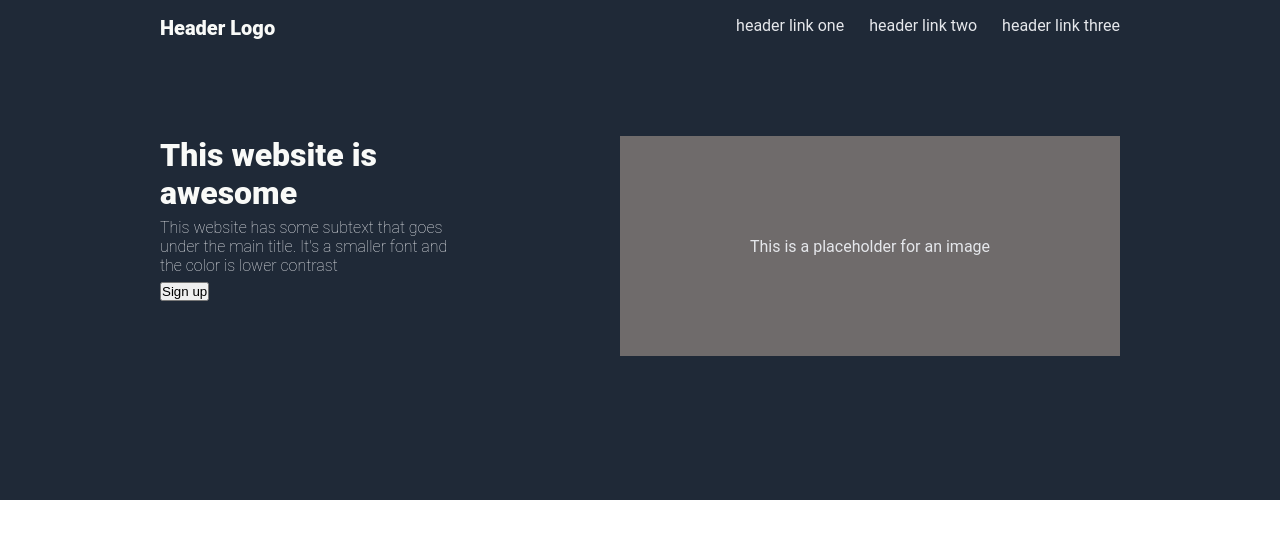
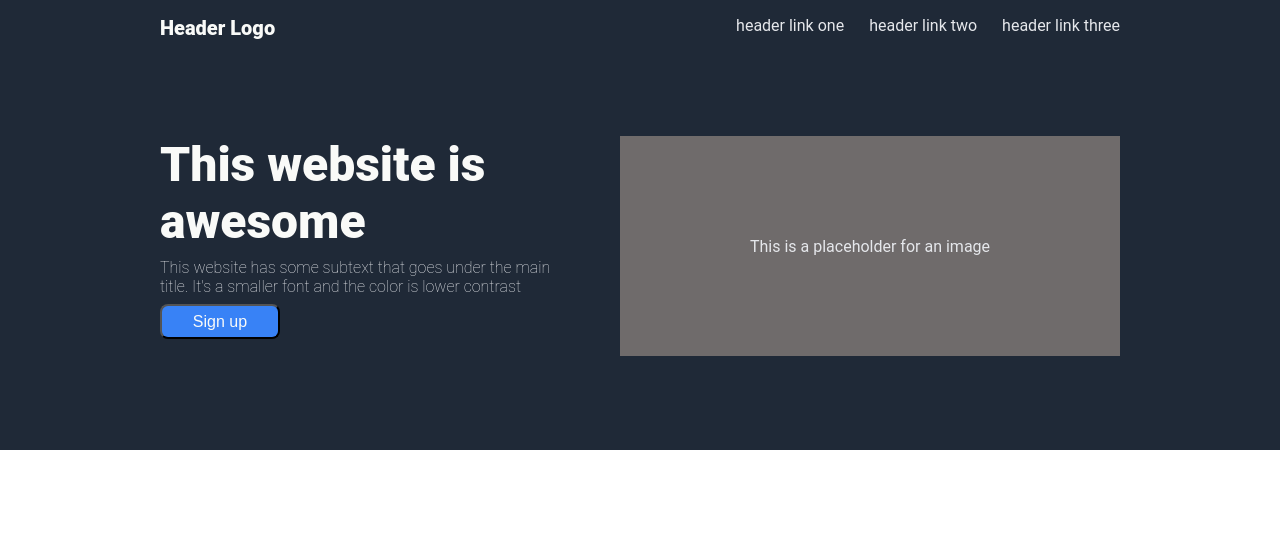
Before and after one commit to AliHassanL12/landing-page, a plain HTML site: page index.html in a window 1280 px wide. Drawn offline with Linux system fonts and the light colour scheme.

Commit message:
Style header button and text
Improved on some styling for the basic button, and the text that
is on the sign up part of the header, the overall height of the
header was also changed to make it look more proportionate rela-
tive to everything else.

```diff
--- a/css/style.css
+++ b/css/style.css
@@ -30,7 +30,7 @@ ul {
 .header {
     display: flex;
     flex-direction: column;
-    height: 500px;
+    height: 450px;
     background-color: #1f2937;
 }
 
@@ -52,7 +52,7 @@ ul {
 }
 
 .website-descr {
-    width: 300px;
+    width: 400px;
     height: 220px;
     flex-shrink: 0;
 }
@@ -70,15 +70,26 @@ ul {
 h1 {
     color: #f9faf8;
     font-weight: 900;
+    font-size: 48px;
 }
 
 p {
     color: #e5e7eb;
     font-weight: 100;
+    font-size: 16px;
 }
 
 h1,
 button,
 p {
-    margin-bottom: 6px;
+    margin-bottom: 8px;
 }
+
+button {
+    background-color: #3882f6;
+    color:#f9faf8;
+    border-radius: 8px;
+    width: 120px;
+    height: 35px;
+    font-size: 16px;
+}
```
